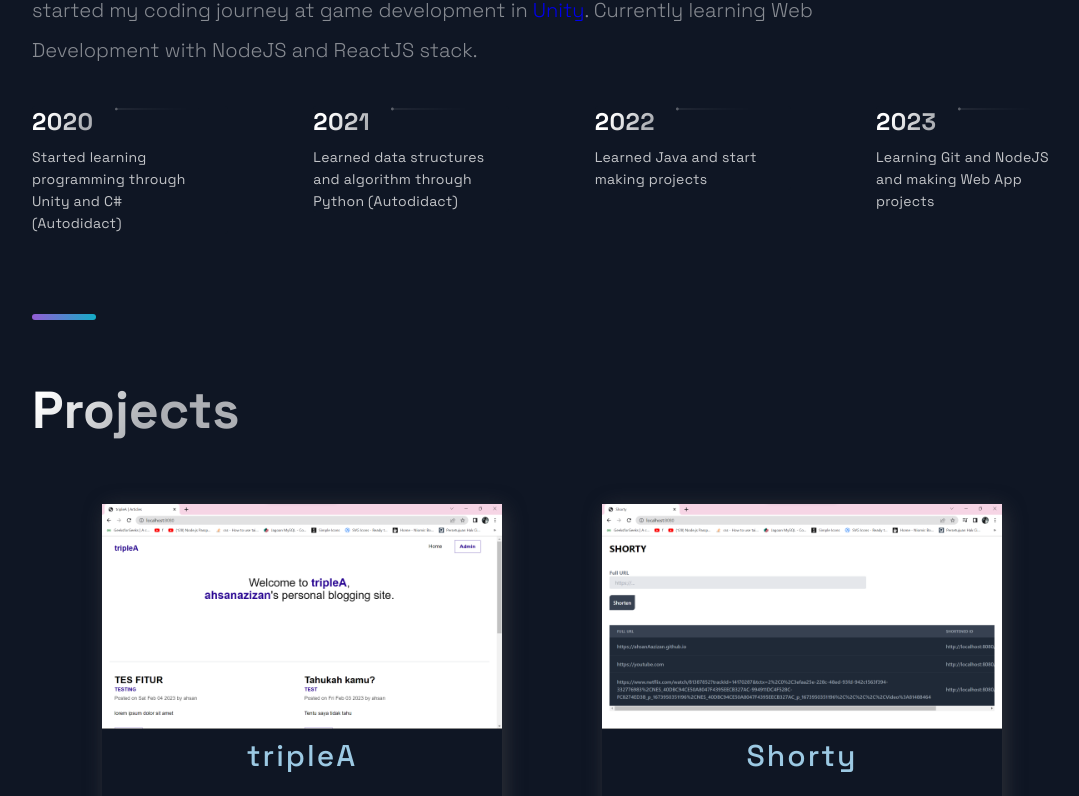
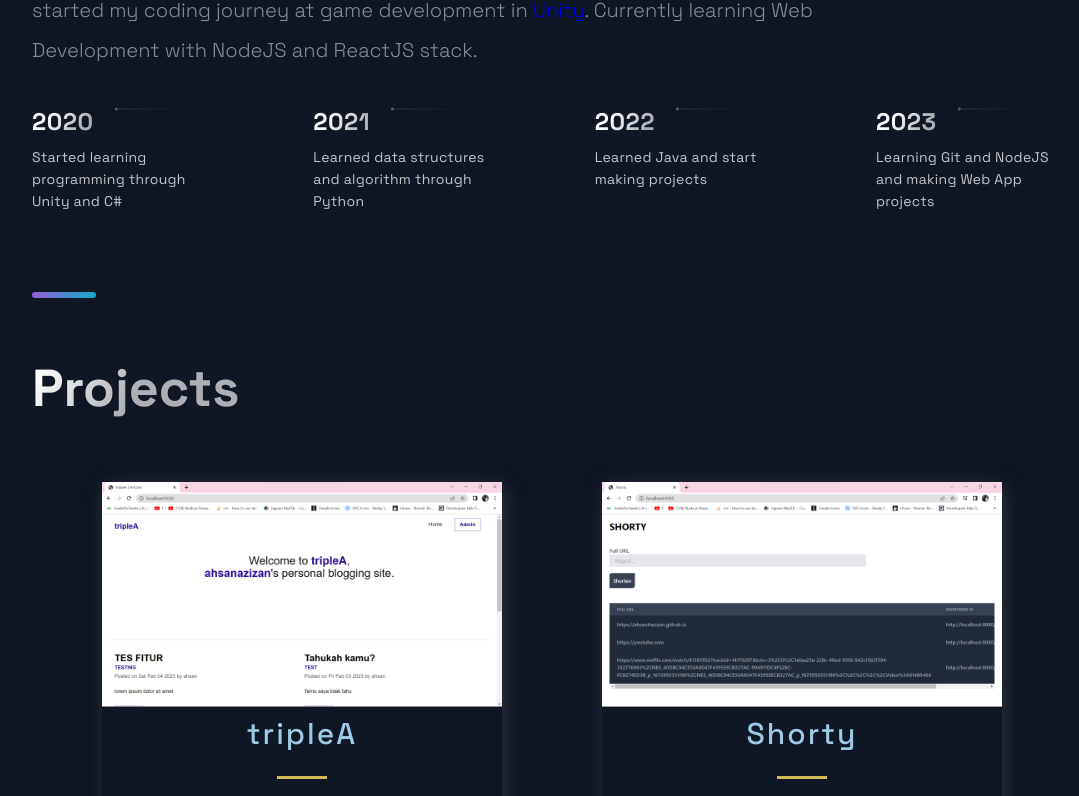
Before and after one commit to ahsanAazizan/nextjs-personal-web, a Next.js app: page / in a window 1280 px wide. Shown: the part 792-1588 px from the top of the page, without its empty margins (88-1167 px from the left). Built offline with nearby package versions, Linux system fonts and the light colour scheme.

Commit message:
small changes

```diff
--- a/src/constants/constants.js
+++ b/src/constants/constants.js
@@ -35,8 +35,8 @@ export const projects = [
 ];
 
 export const TimeLineData = [
-  { year: 2020, text: 'Started learning programming through Unity and C# (Autodidact)', },
-  { year: 2021, text: 'Learned data structures and algorithm through Python (Autodidact)', },
+  { year: 2020, text: 'Started learning programming through Unity and C#', },
+  { year: 2021, text: 'Learned data structures and algorithm through Python', },
   { year: 2022, text: 'Learned Java and start making projects', },
   { year: 2023, text: 'Learning Git and NodeJS and making Web App projects', },
 ];
--- a/src/styles/GlobalComponents/index.js
+++ b/src/styles/GlobalComponents/index.js
@@ -30,7 +30,7 @@ export const SectionTitle = styled.h2`
   line-height: ${(props) => props.main ? '72px' : '56px'};
   width: max-content;
   max-width: 100%;
-  background: linear-gradient(121.57deg, #FFFFFF 18.77%, rgba(255, 255, 255, 0.66) 60.15%);
+  background: linear-gradient(121.57deg, #FFFFFF 18%, rgba(255, 255, 255, 0.66) 55.15%);
   -webkit-background-clip: text;
   -webkit-text-fill-color: transparent;
   margin-bottom: 16px;
```
